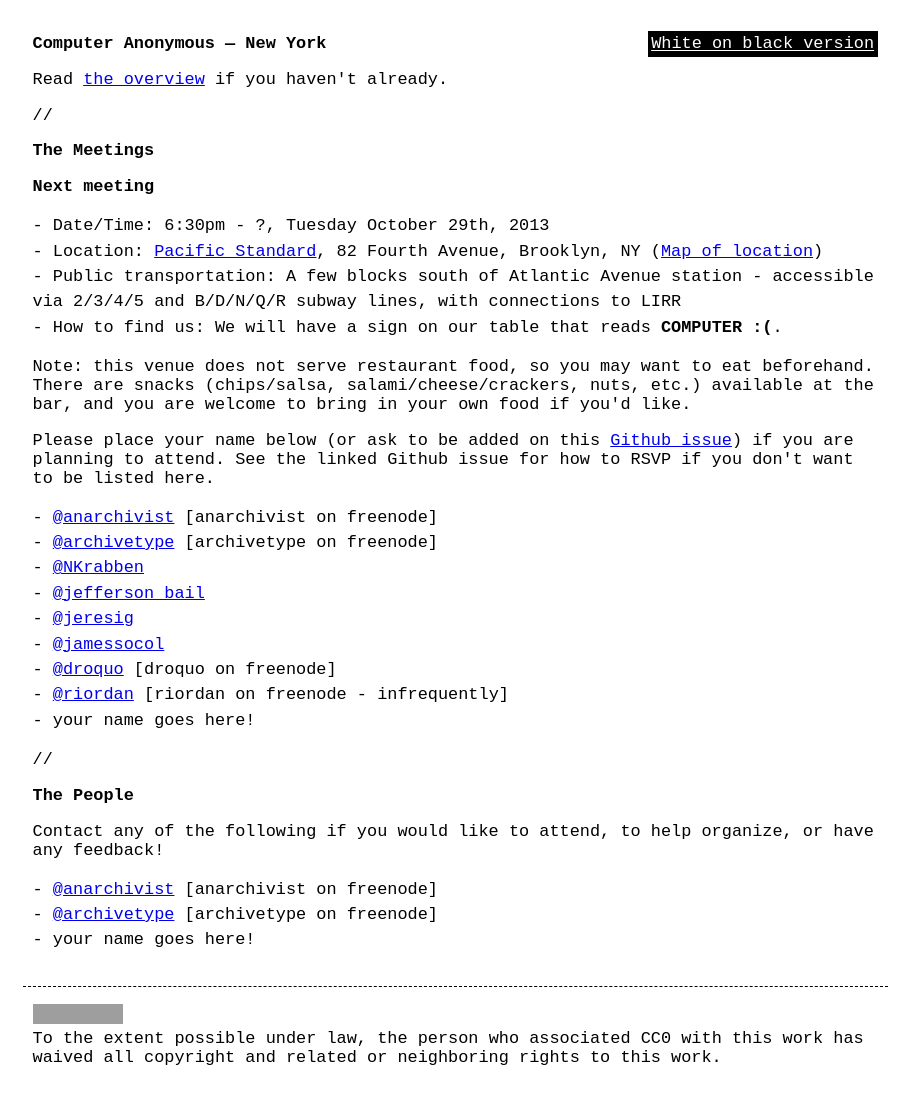
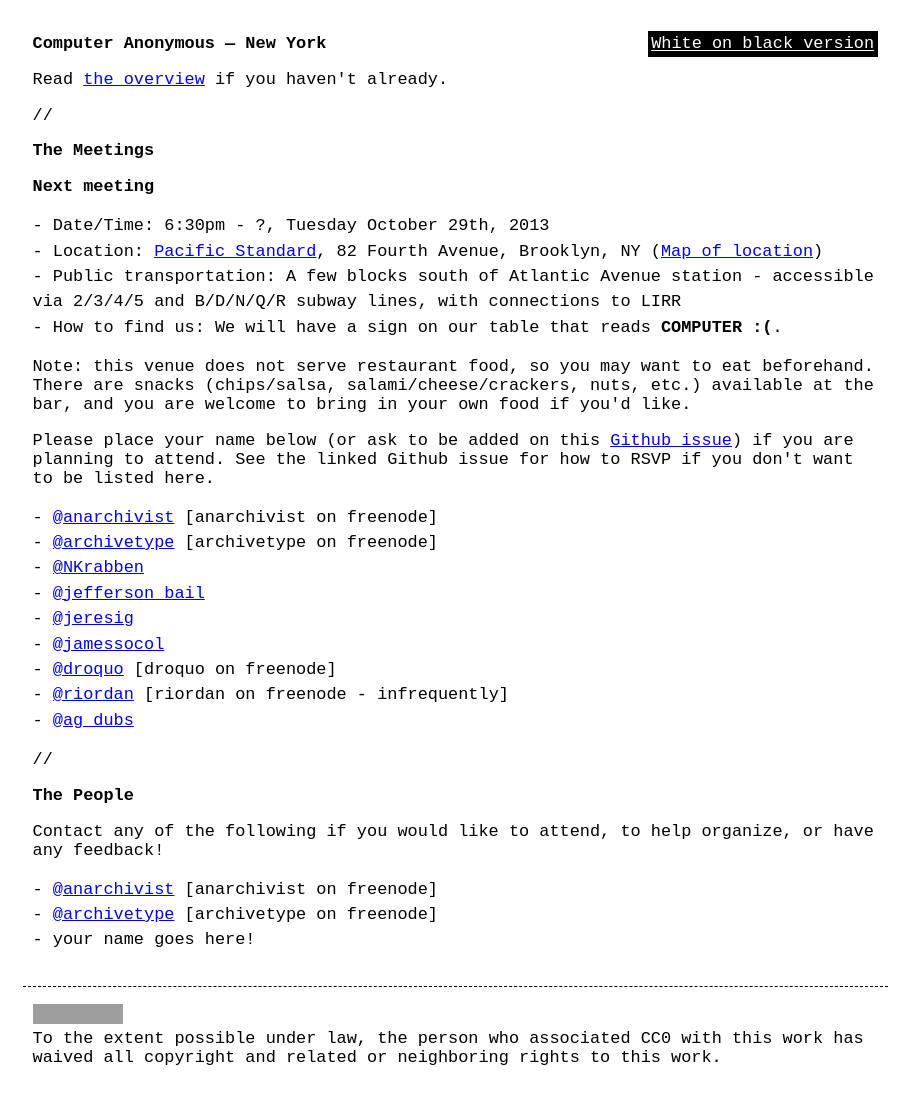
Before and after one commit to computeranonymous/computer, a Jekyll site: the page built from us_newyork.html, in a window 1280 px wide. Shown: the whole page, without its empty margins (185-1094 px from the left). Built offline with Jekyll 4.4.1, drawn with Linux system fonts in a browser that asks for light colours; grey boxes are pictures that could not be loaded.

Commit message:
ag_dubs will be there

```diff
--- a/us_newyork.html
+++ b/us_newyork.html
@@ -32,7 +32,7 @@
     <li><a href="https://twitter.com/jamessocol">@jamessocol</a></li>
     <li><a href="https://github.com/droquo">@droquo</a> [droquo on freenode]</li>
     <li><a href="https://github.com/riordan">@riordan</a> [riordan on freenode - infrequently]</li>
-    <li>your name goes here!</li>
+    <li><a href="https://github.com/ashleygwilliams">@ag_dubs</a></li>
 </ul>
 
 
```
